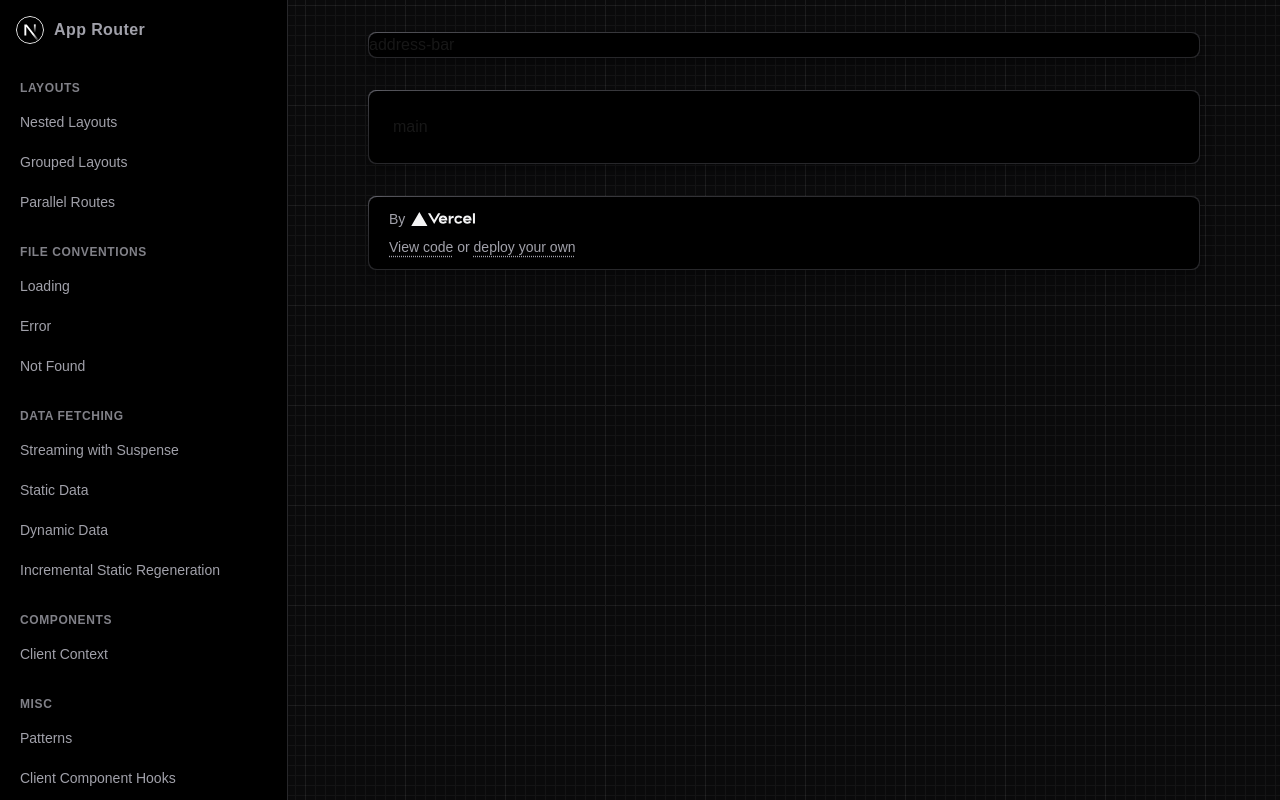
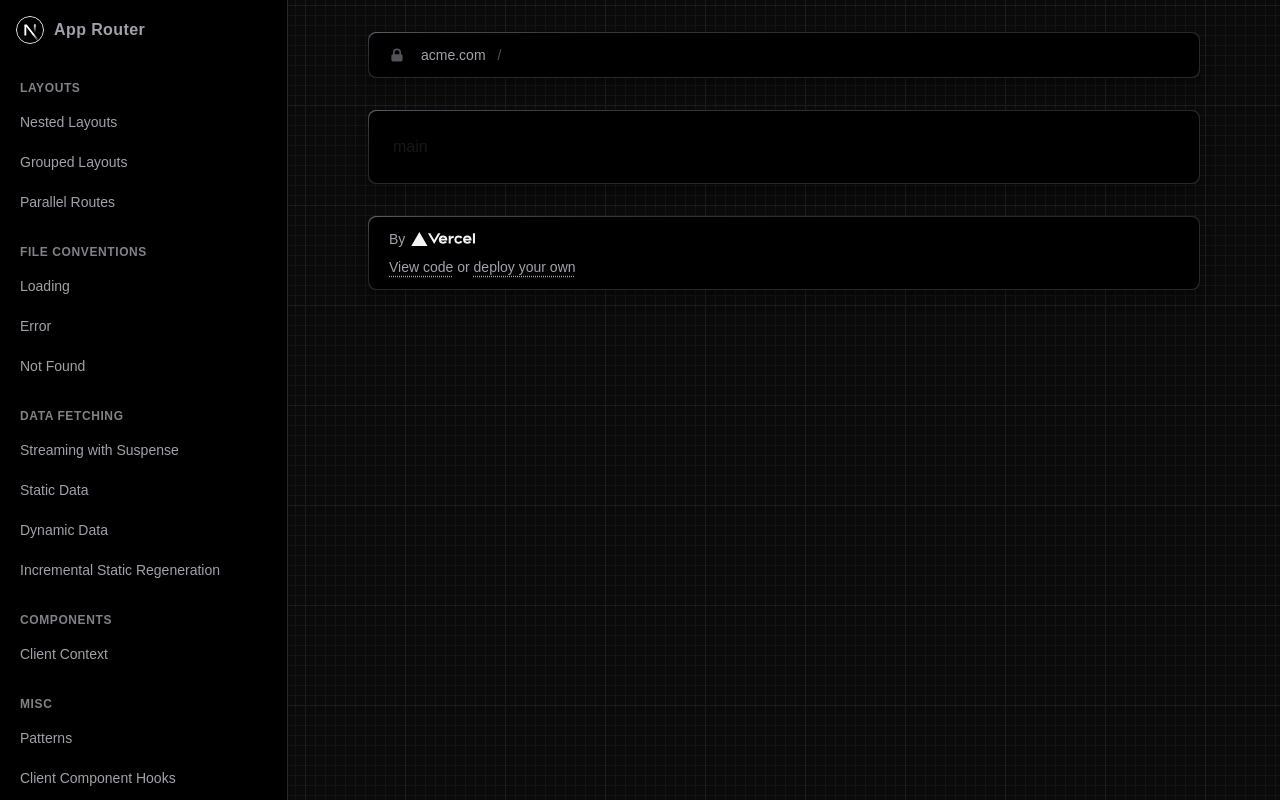
Before and after one commit to leconstantin/app_router_nextjs, a Next.js app: page / in a window 1280 px wide. Built offline with nearby package versions, Linux system fonts and the light colour scheme.

Commit message:
added adress bar

```diff
--- a/src/ui/address-bar.tsx
+++ b/src/ui/address-bar.tsx
@@ -1,5 +1,92 @@
-import React from "react";
+"use client";
+
+import React, { Suspense } from "react";
+import { usePathname, useSearchParams } from "next/navigation";
+
+function Params() {
+  const searchParams = useSearchParams()!;
+
+  return searchParams.toString().length !== 0 ? (
+    <div className="px-2 text-gray-500">
+      <span>?</span>
+      {Array.from(searchParams.entries()).map(([key, value], index) => {
+        return (
+          <React.Fragment key={key}>
+            {index !== 0 ? <span>&</span> : null}
+            <span className="px-1">
+              <span
+                key={key}
+                className="animate-[highlight_1s_ease-in-out_1] text-gray-100"
+              >
+                {key}
+              </span>
+              <span>=</span>
+              <span
+                key={value}
+                className="animate-[highlight_1s_ease-in-out_1] text-gray-100"
+              >
+                {value}
+              </span>
+            </span>
+          </React.Fragment>
+        );
+      })}
+    </div>
+  ) : null;
+}
 
 export default function AddressBar() {
-  return <div>address-bar</div>;
+  const pathname = usePathname();
+
+  return (
+    <div className="flex items-center gap-x-2 p-3.5 lg:px-5 lg:py-3">
+      <div className="text-gray-600">
+        <svg
+          xmlns="http://www.w3.org/2000/svg"
+          className="h-4"
+          viewBox="0 0 20 20"
+          fill="currentColor"
+        >
+          <path
+            fillRule="evenodd"
+            d="M5 9V7a5 5 0 0110 0v2a2 2 0 012 2v5a2 2 0 01-2 2H5a2 2 0 01-2-2v-5a2 2 0 012-2zm8-2v2H7V7a3 3 0 016 0z"
+            clipRule="evenodd"
+          />
+        </svg>
+      </div>
+      <div className="flex gap-x-1 text-sm font-medium">
+        <div>
+          <span className="px-2 text-gray-400">acme.com</span>
+        </div>
+        {pathname ? (
+          <>
+            <span className="text-gray-600">/</span>
+            {pathname
+              .split("/")
+              .slice(2)
+              .map((segment) => {
+                return (
+                  <React.Fragment key={segment}>
+                    <span>
+                      <span
+                        key={segment}
+                        className="animate-[highlight_1s_ease-in-out_1] rounded-full px-1.5 py-0.5 text-gray-100"
+                      >
+                        {segment}
+                      </span>
+                    </span>
+
+                    <span className="text-gray-600">/</span>
+                  </React.Fragment>
+                );
+              })}
+          </>
+        ) : null}
+
+        <Suspense>
+          <Params />
+        </Suspense>
+      </div>
+    </div>
+  );
 }
```
